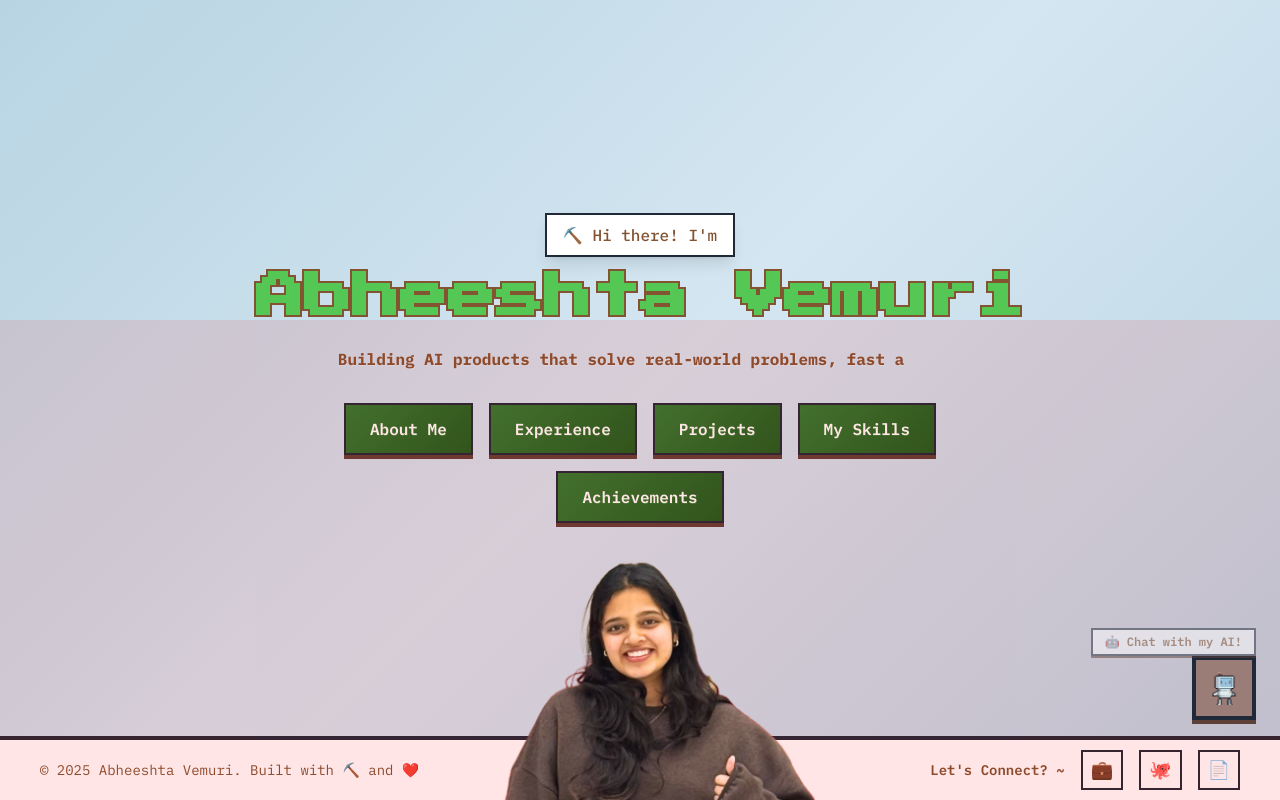
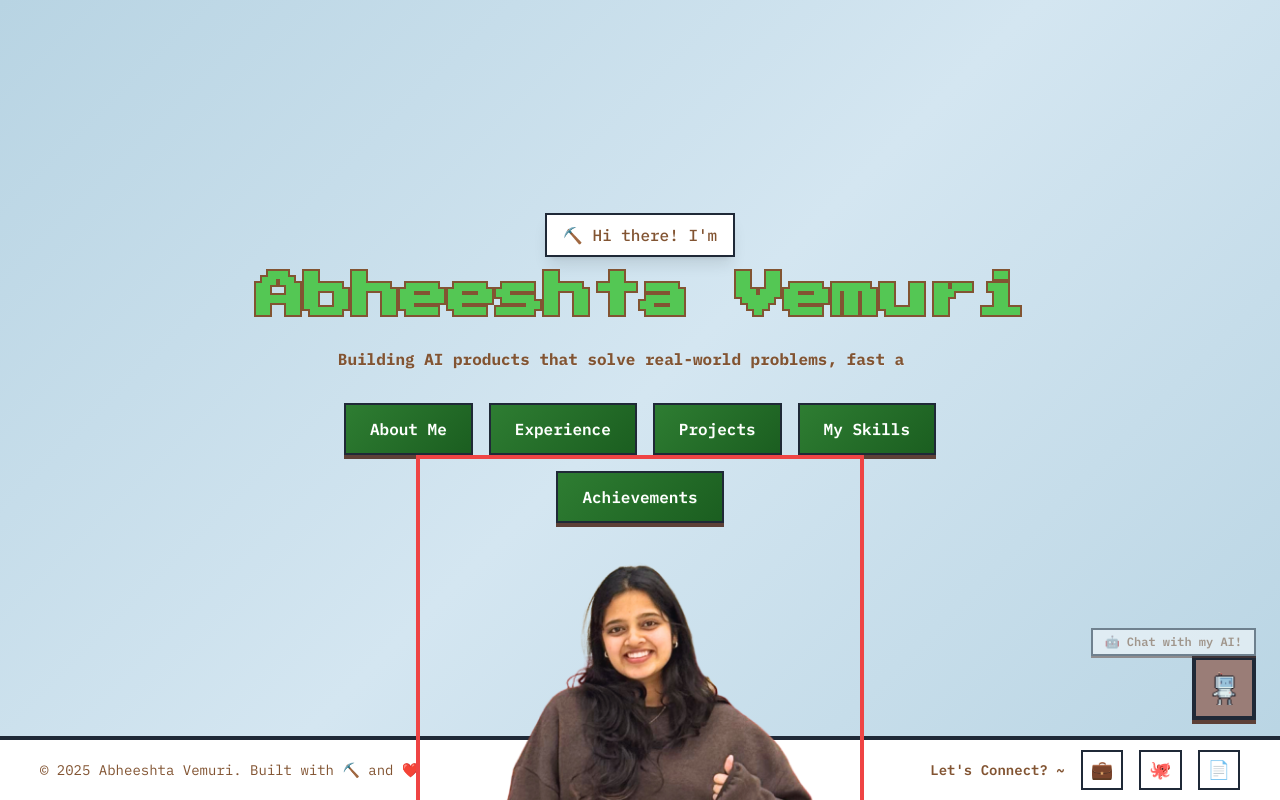
Before and after one commit to abheexx/abheeshta.github.io, a React (Vite) app: page /#/ in a window 1280 px wide. Built offline with nearby package versions, Linux system fonts and the light colour scheme; the HTML template or start-up script is replaced by a standard one.

Commit message:
Test Christmas tree image visibility with red border

```diff
--- a/src/components/sections/Hero.tsx
+++ b/src/components/sections/Hero.tsx
@@ -51,7 +51,7 @@ const Hero: React.FC = () => {
       {/* Animated Christmas Tree */}
       <motion.div
         initial={{ y: '100vh', opacity: 0 }}
-        animate={{ y: '40vh', opacity: 1 }} // Temporarily force visible
+        animate={{ y: '40vh', opacity: 1 }}
         transition={{
           duration: 2,
           ease: "easeOut",
@@ -60,25 +60,17 @@ const Hero: React.FC = () => {
           damping: 15
         }}
         className="fixed inset-0 flex items-center justify-center pointer-events-none z-30"
-        style={{ backgroundColor: 'rgba(255, 0, 0, 0.1)' }} // Temporary debug background
       >
         <motion.img
           src="/abhee.png"
           alt="Christmas Tree"
-          className="max-w-xs md:max-w-sm lg:max-w-md"
+          className="max-w-xs md:max-w-sm lg:max-w-md border-4 border-red-500"
           initial={{ scale: 0.8 }}
-          animate={{ scale: 1 }} // Temporarily force visible
+          animate={{ scale: 1 }}
           transition={{
             duration: 1.5,
             delay: 0.5,
             ease: "easeOut"
-          }}
-          onError={(e) => {
-            console.error('❌ Christmas tree image failed to load:', '/abhee.png');
-            e.currentTarget.style.display = 'none';
-          }}
-          onLoad={() => {
-            console.log('✅ Christmas tree image loaded successfully:', '/abhee.png');
           }}
         />
       </motion.div>
```
